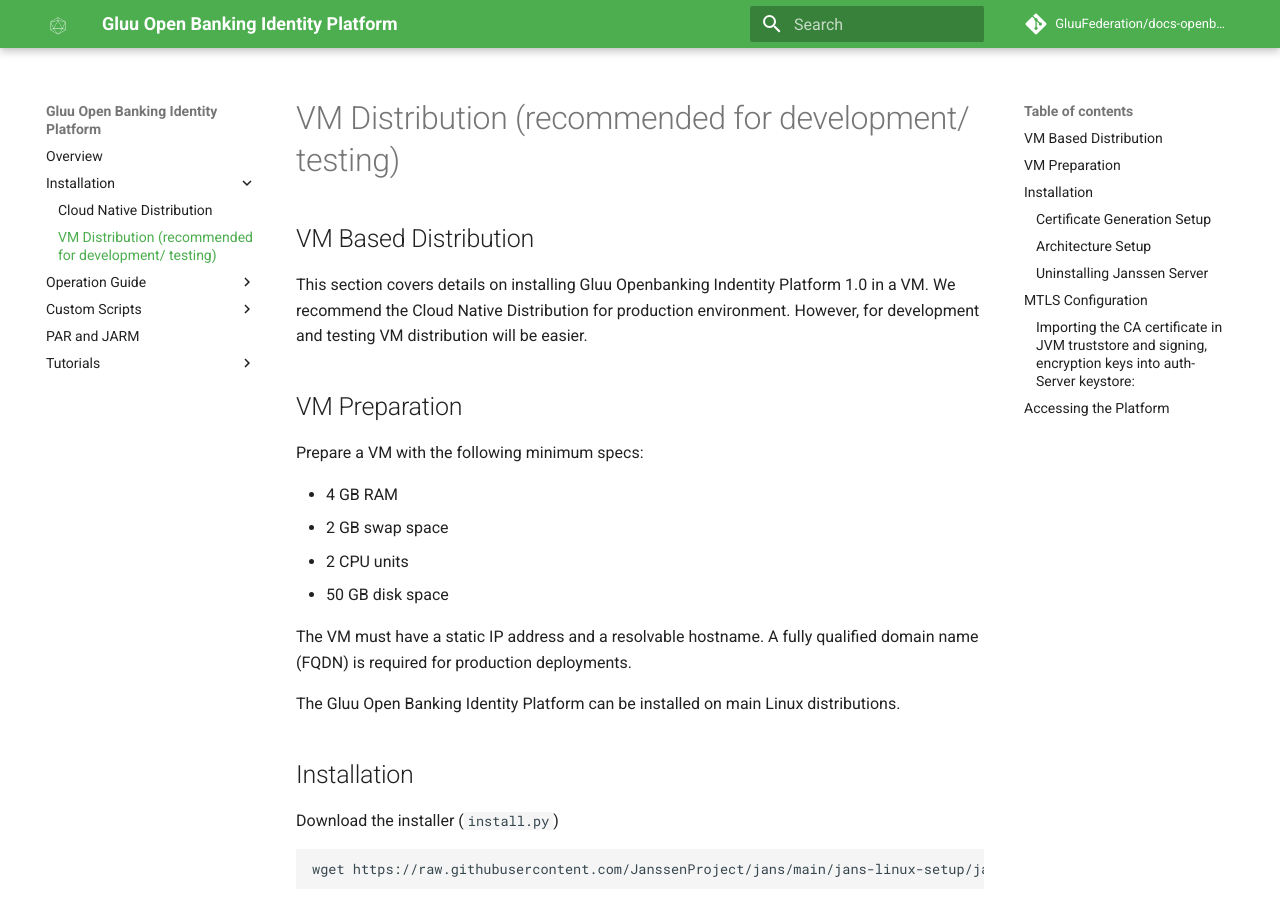
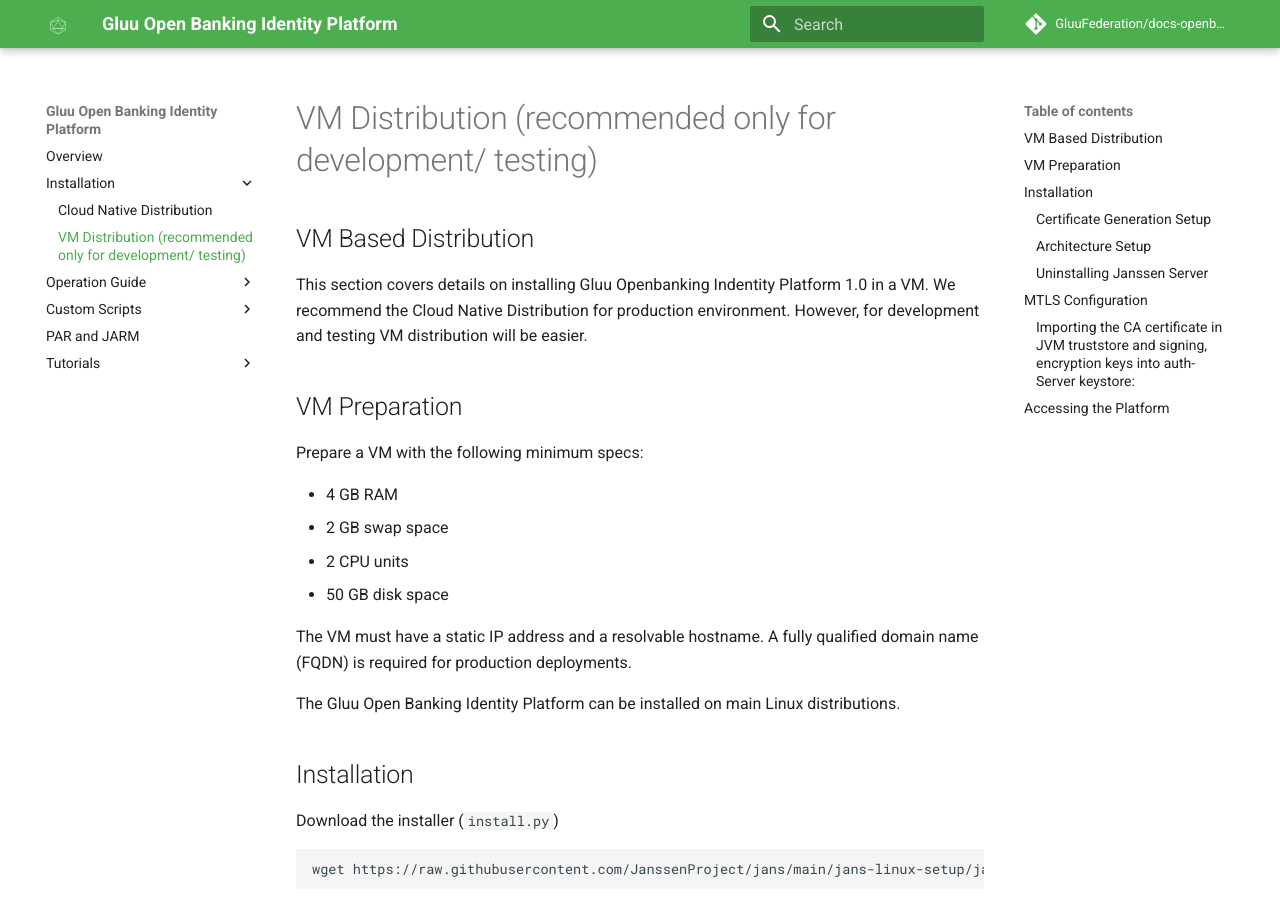
Before and after one commit to GluuFederation/docs-openbanking-prod, an MkDocs documentation site: the page built from docs/source/installvm.md, in a window 1280 px wide and 900 px high. Built offline with MkDocs 1.6.1 and Material for MkDocs 9.7.7, drawn with Linux system fonts in a browser that asks for light colours; comment, search, counter and statistics services are not loaded.

Commit message:
Update mkdocs.yml

```diff
--- a/docs/mkdocs.yml
+++ b/docs/mkdocs.yml
@@ -44,7 +44,7 @@ nav:
 - Overview: index.md
 - Installation:
     - Cloud Native Distribution: install-cn.md
-    - VM Distribution (recommended for development/ testing): installvm.md
+    - VM Distribution (recommended only for development/ testing): installvm.md
 #- Use Cases:
 #    - Authorization: use-cases/authz.md
 #    - CIBA: use-cases/ciba.md
```
